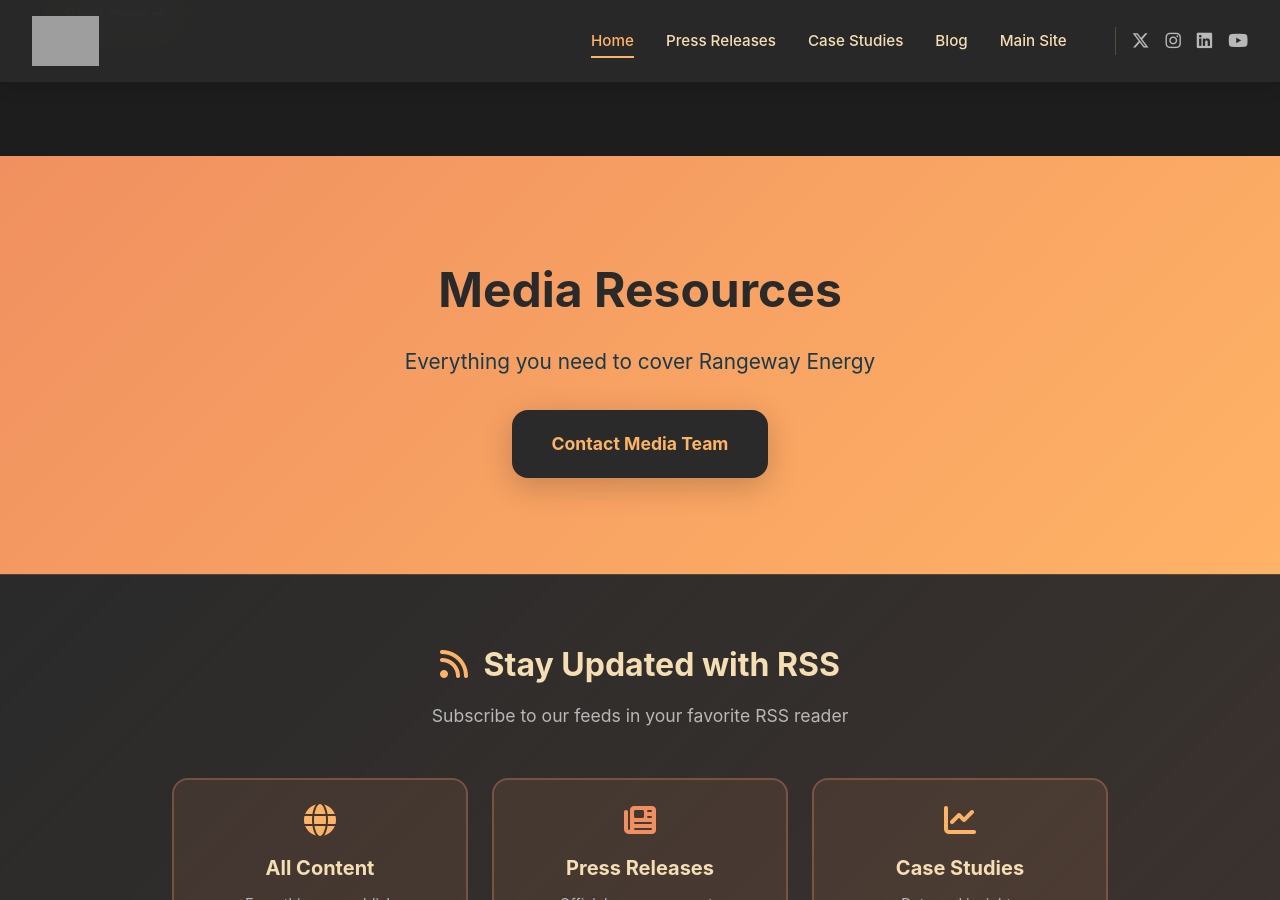
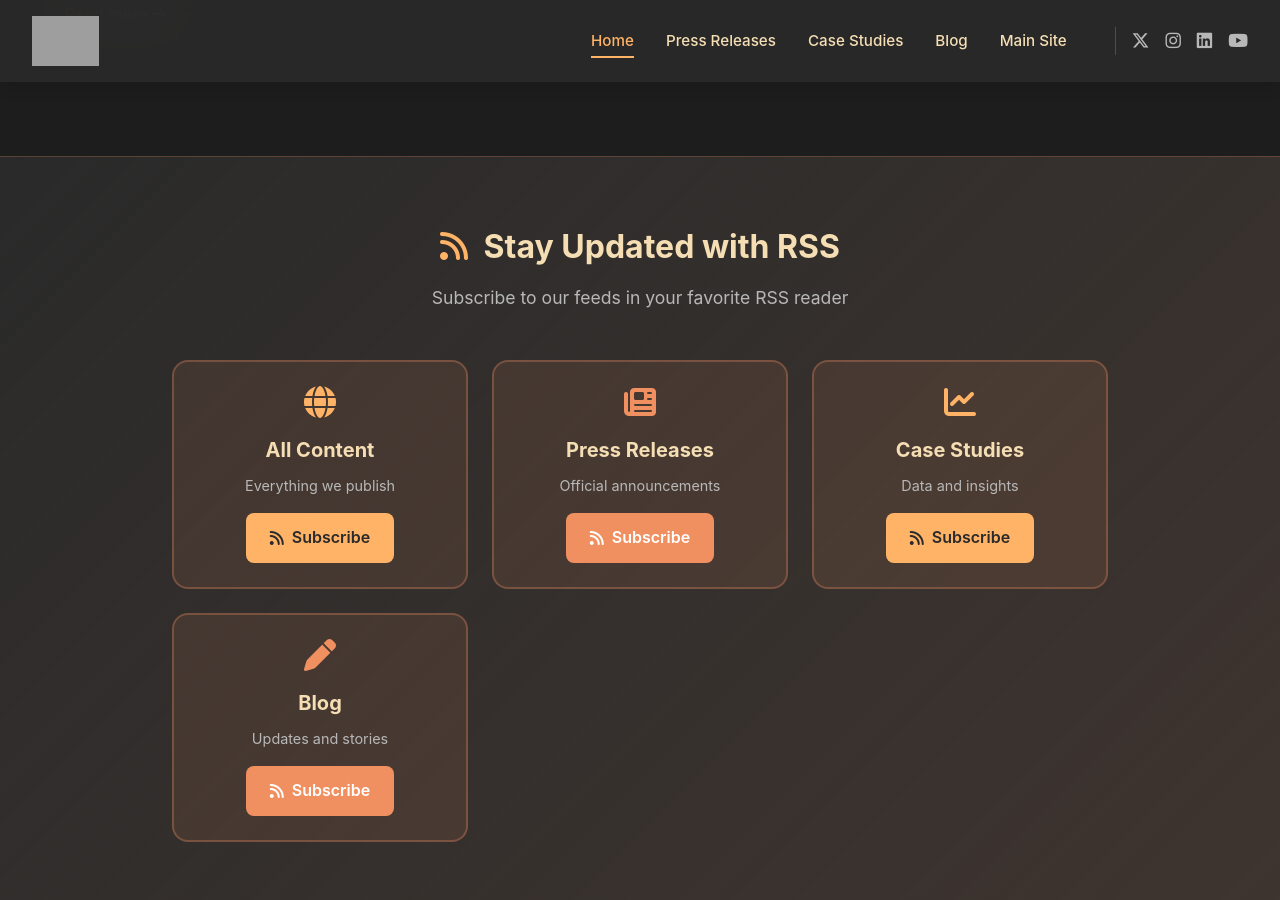
Before and after one commit to ZakWinnick/rangeway-newsroom, a Jekyll site: the page built from index.html, in a window 1280 px wide and 900 px high, scrolled down 2547 px. Built offline with Jekyll 4.4.1, drawn with Linux system fonts in a browser that asks for light colours; grey boxes are pictures that could not be loaded.

Commit message:
Remove Media Resources section from homepage
- Section removed entirely as Media Kit isn't ready
- Media contact info still available in footer
- Cleaner homepage flow from content sections to RSS/podcast

🤖 Generated with [Claude Code](https://claude.com/claude-code)

Co-Authored-By: Claude <noreply@anthropic.com>

```diff
--- a/index.html
+++ b/index.html
@@ -159,18 +159,3 @@ title: Rangeway Energy Newsroom
     </div>
 </section>
 {% endif %}
-
-<!-- Quick Links -->
-<section class="cta-section-modern">
-    <div class="container">
-        <div class="cta-content-modern">
-            <h2>Media Resources</h2>
-            <p>Everything you need to cover Rangeway Energy</p>
-            <div class="cta-buttons-modern">
-                <a href="mailto:{{ site.organization.email }}" class="btn-cta-primary">
-                    Contact Media Team
-                </a>
-            </div>
-        </div>
-    </div>
-</section>
```
